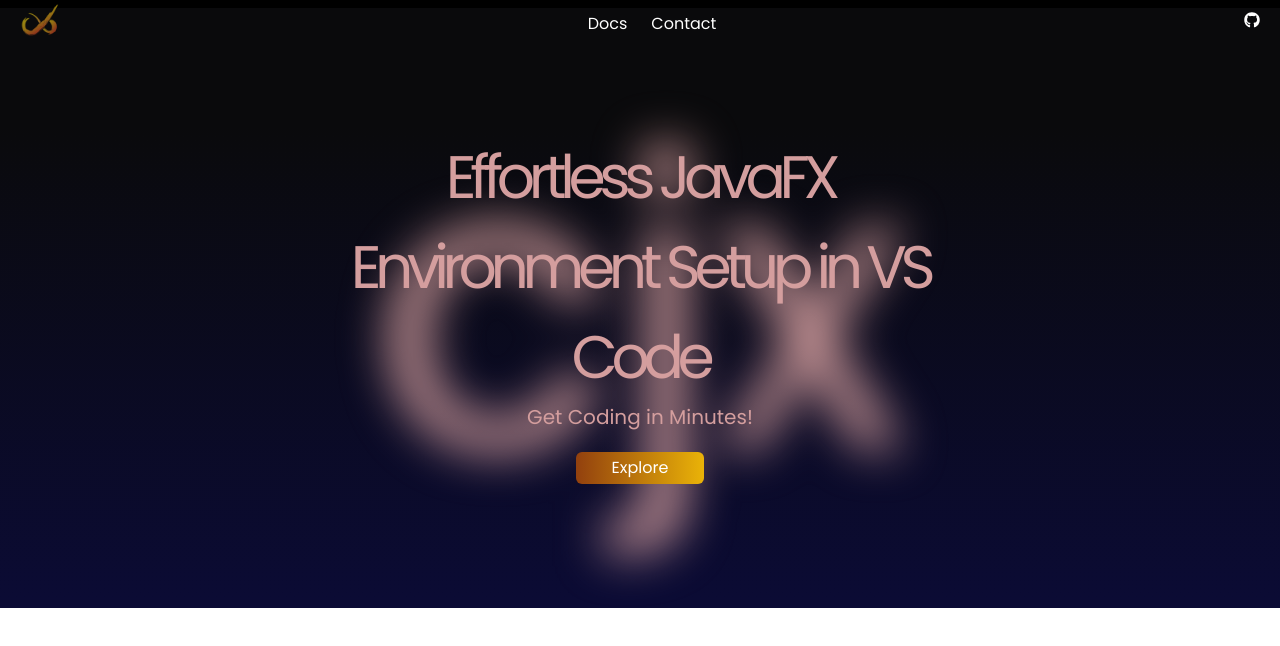
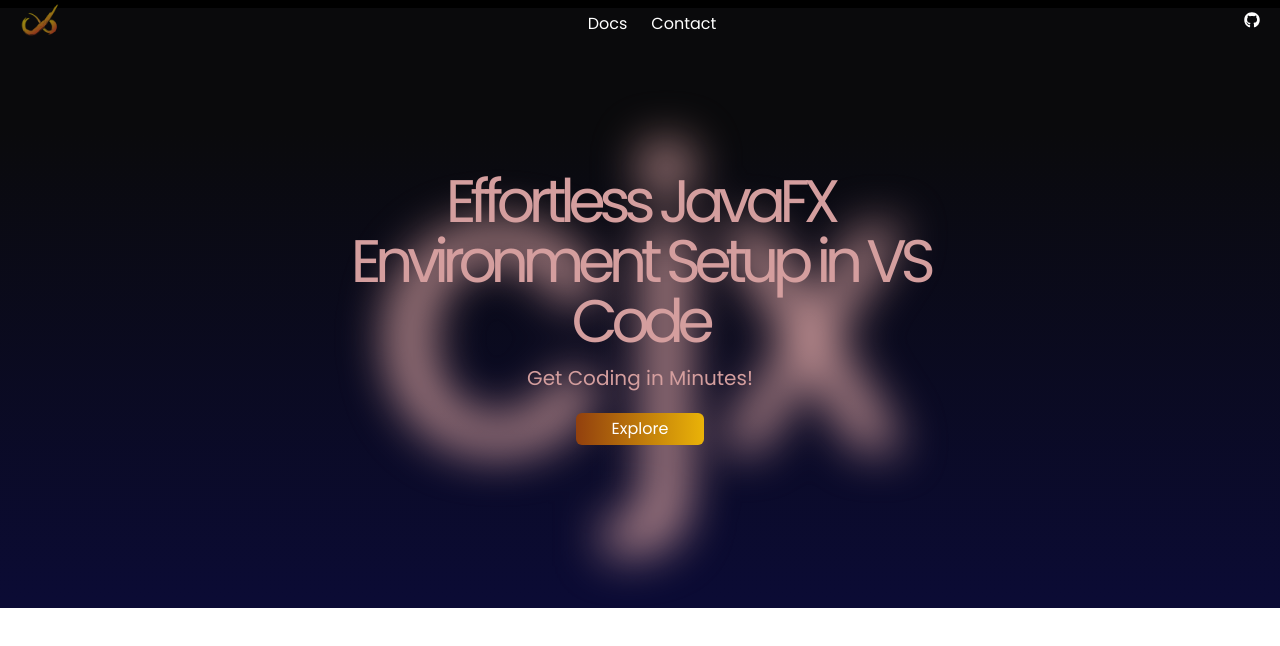
Before and after one commit to dagimg-dot/cjx-doc, a React (Vite) app: page / in a window 1280 px wide. Shown: the top 646 px of the page. Built offline with nearby package versions, Linux system fonts and the light colour scheme.

Commit message:
refine the code and make a little change to the interface

```diff
--- a/src/component/cjxBodySlogan.jsx
+++ b/src/component/cjxBodySlogan.jsx
@@ -2,9 +2,9 @@
 export default function CjxBodySlogan(){
     return (
         <div className="flex flex-col justify-center items-center  text-center absolute top-55 left-80 right-80 text-custom-pink">
-            <p className="text-[60px] tracking-[-6.42px] ">
+            <p className="text-[60px] tracking-[-6.42px] leading-[60px] ">
                 Effortless JavaFX Environment Setup in VS Code</p>
-                <p className="text-[20px] pb-5">Get Coding in Minutes!</p>
+                <p className="text-[20px] pb-5 pt-3">Get Coding in Minutes!</p>
                 <button className="bg-gradient-to-r from-amber-800 to-yellow-500 py-1 px-9 text-white rounded-md">Explore</button>
             </div>
     )
```
